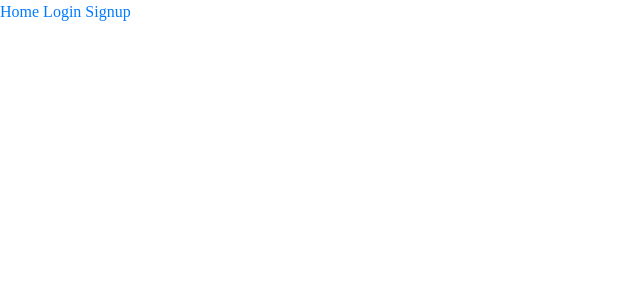
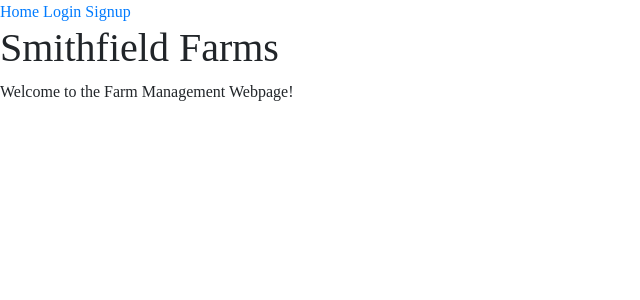
Before and after one commit to Shravya-Uchil/Farm-Management-Database-Application, a React (Create React App) app in the folder frontend/: page / in a window 1280 px wide. Shown: the top 300 px of the page, without its empty margins (0-640 px from the left). Built offline with nearby package versions, Linux system fonts and the light colour scheme.

Commit message:
Update Main.js

```diff
--- a/frontend/src/components/Main.js
+++ b/frontend/src/components/Main.js
@@ -8,6 +8,8 @@ const Main = () => {
           <NavLink to="/Home">Home </NavLink>
           <NavLink to="/Login">Login </NavLink>
           <NavLink to="/Signup">Signup </NavLink>
+          <h1>Smithfield Farms</h1>
+          <p>Welcome to the Farm Management Webpage!</p>
        </div>
     );
 }
```
